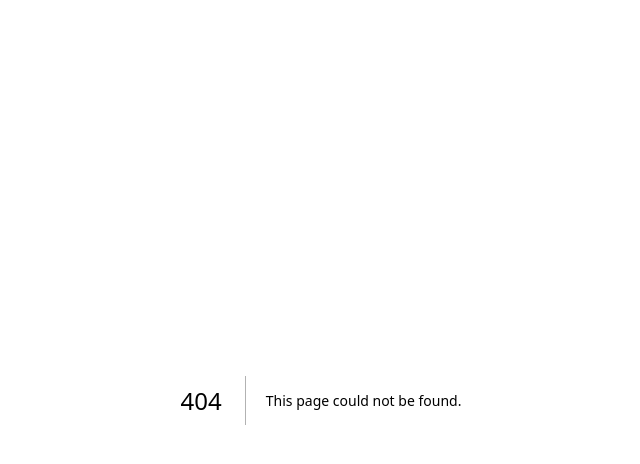
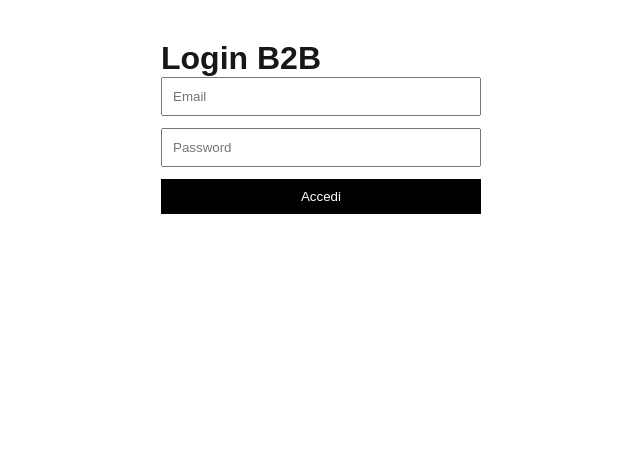
Before and after one commit to AcrossBay/acrossbay-b2b-portal, a Next.js app: page /login in a window 1280 px wide. Before the commit this address had no page. Shown: the top 464 px of the page, without its empty margins (319-959 px from the left). Built offline with nearby package versions, Linux system fonts and the light colour scheme.

Commit message:
Create page.tsx

```diff
--- /dev/null
+++ b/src/app/login/page.tsx
@@ -0,0 +1,42 @@
+export default function LoginPage() {
+  return (
+    <main style={{ padding: "40px", maxWidth: "400px", margin: "0 auto" }}>
+      <h1>Login B2B</h1>
+
+      <form
+        onSubmit={(e) => {
+          e.preventDefault();
+          window.location.href = "/dashboard";
+        }}
+        style={{ display: "flex", flexDirection: "column", gap: "12px" }}
+      >
+        <input
+          type="email"
+          placeholder="Email"
+          required
+          style={{ padding: "10px" }}
+        />
+
+        <input
+          type="password"
+          placeholder="Password"
+          required
+          style={{ padding: "10px" }}
+        />
+
+        <button
+          type="submit"
+          style={{
+            padding: "10px",
+            backgroundColor: "black",
+            color: "white",
+            border: "none",
+            cursor: "pointer",
+          }}
+        >
+          Accedi
+        </button>
+      </form>
+    </main>
+  );
+}
```
